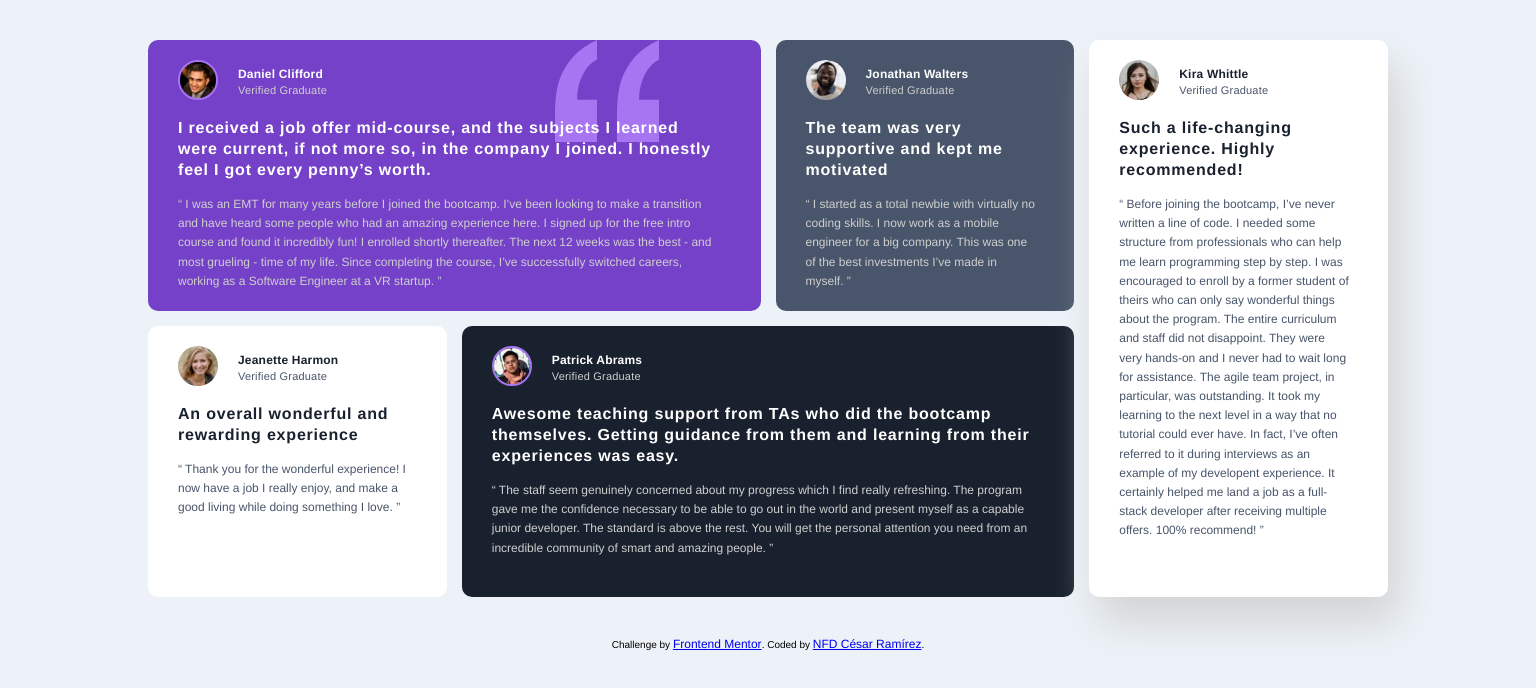
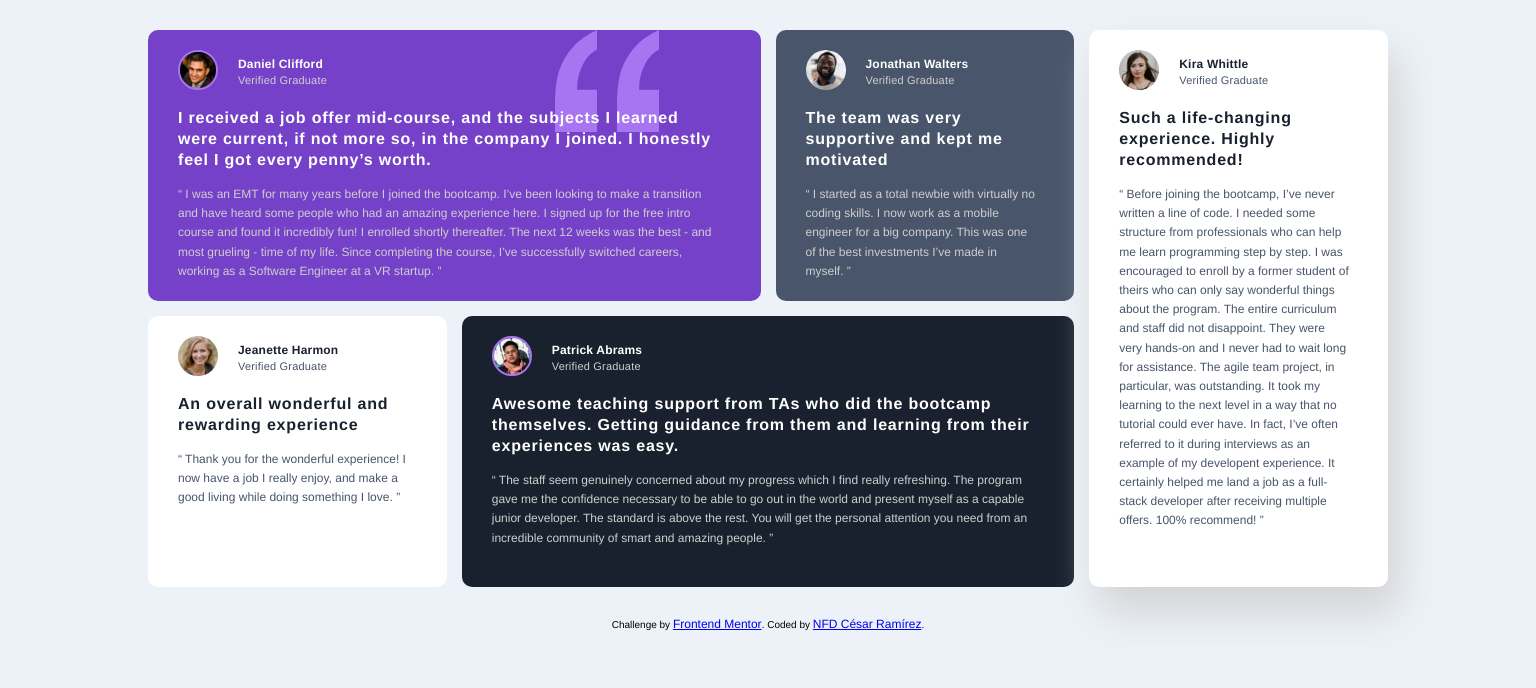
Before and after one commit to NFD-cesar/testimonials-grid-section, a plain HTML site: page index.html in a window 1536 px wide. Drawn offline with Linux system fonts and the light colour scheme.

Commit message:
Corrigiendo footer

```diff
--- a/css/index.css
+++ b/css/index.css
@@ -127,12 +127,13 @@ body {
 
 .main--card .main--description p {
     font-size: 1.2rem;
-    line-height: 1.8em;
+    line-height: 1.8rem;
 }
 
 footer {
     width: 100%;
     padding: 0 10px;
+    margin-bottom: 15px;
     text-align: center;
 }
 
--- a/css/media-queries.css
+++ b/css/media-queries.css
@@ -41,7 +41,7 @@
 @media (min-width: 1351px) {
     .main-container {
         max-width: 1440px;
-        padding: 40px 100px;
+        padding: 30px 100px;
         grid-template: repeat(2, 1fr) / repeat(4, 1fr);
         grid-template-areas:
         "row1 row1 row2 row3"
@@ -79,4 +79,8 @@
     .main--card .main--description p {
         line-height: 1.6em;
     }
+
+    footer {
+        margin-bottom: 5px;
+    }
 }
```
